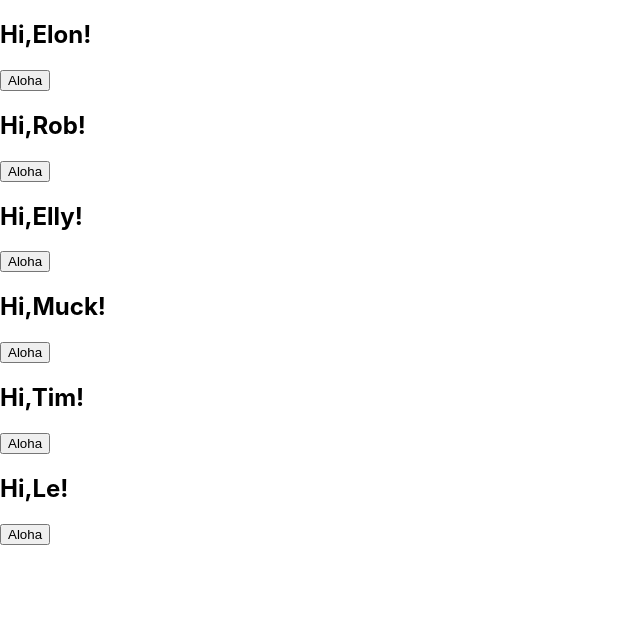
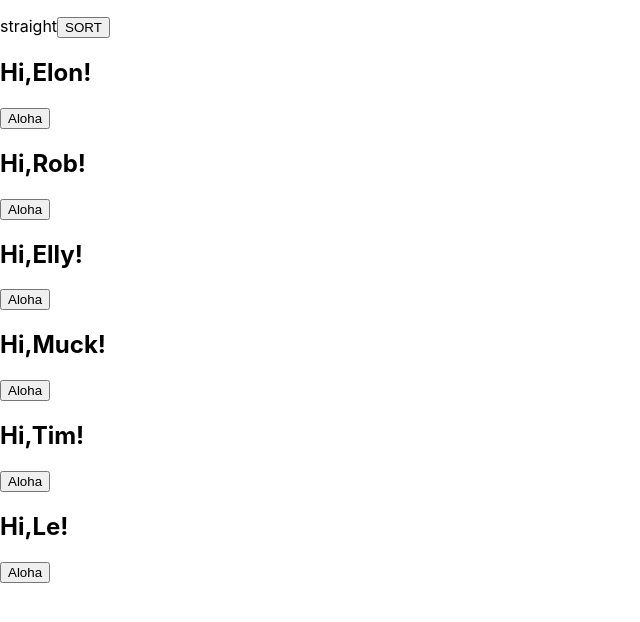
Before and after one commit to dominovocat/fm-react-app, a React (Create React App) app: page / in a window 1280 px wide. Shown: the top 622 px of the page, without its empty margins (0-640 px from the left). Built offline with nearby package versions, Linux system fonts and the light colour scheme.

Commit message:
Add sort

```diff
--- a/src/App.js
+++ b/src/App.js
@@ -30,6 +30,7 @@ class App extends Component {
   constructor(props) {
     super(props);
     this.state = {
+      isDirection: true,
       users: [
         {
           id: 1,
@@ -58,12 +59,28 @@ class App extends Component {
       ],
     };
   }
+  sortUsers = () => {
+    const { users, isDirection } = this.state;
+    const sortUsers = JSON.parse(JSON.stringify(users));
+    // const sortUsers = [...users];
+    sortUsers.sort((prev, next) =>
+      isDirection ? next.id - prev.id : prev.id - next.id
+    );
+    this.setState({
+      isDirection: !isDirection,
+      users: sortUsers,
+    });
+  };
   render() {
-    const { users } = this.state;
+    const { users, isDirection } = this.state;
     return (
       <>
-        {users.map(({ fname }) => (
-          <Aloha name={fname} />
+        <p>
+          {isDirection ? "straight" : "reverse"}
+          <button onClick={this.sortUsers}>SORT</button>
+        </p>
+        {users.map(({ fname }, i) => (
+          <Aloha name={fname} key={i} />
         ))}
       </>
     );
```
Also changed, not shown: src/components/Aloha/index.js (+6 -4 lines).
